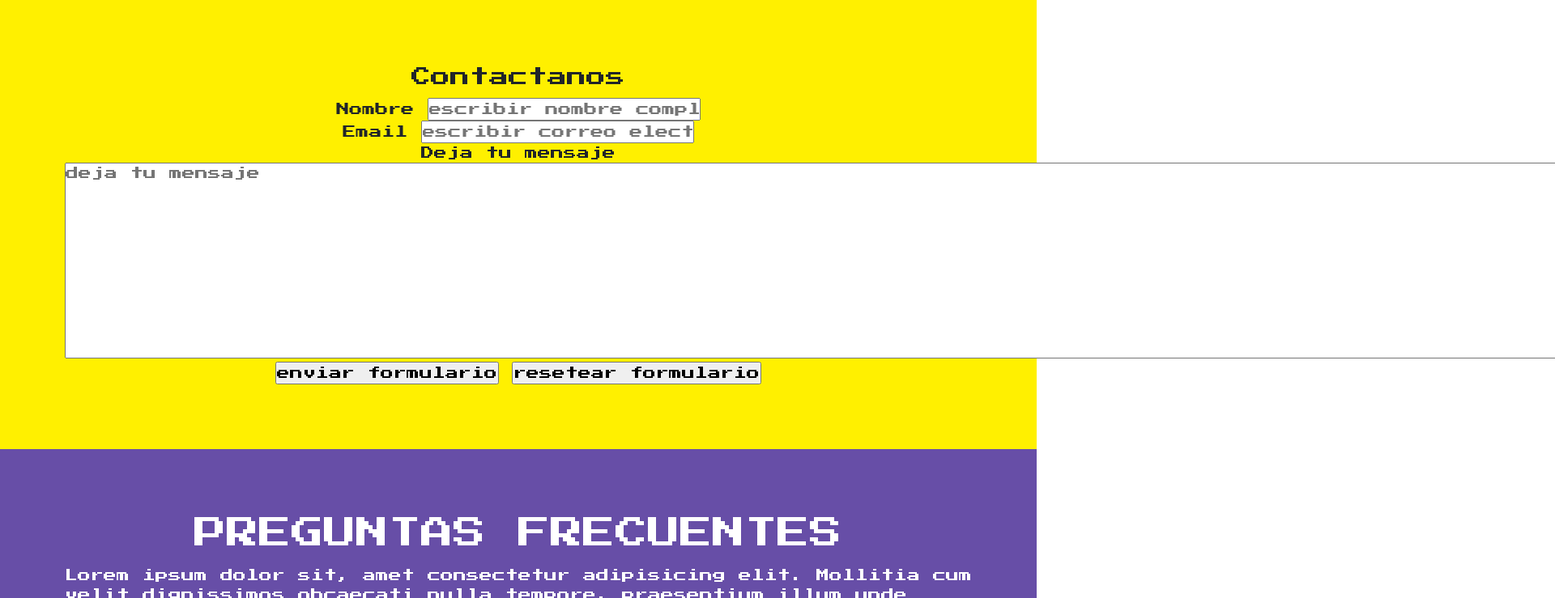
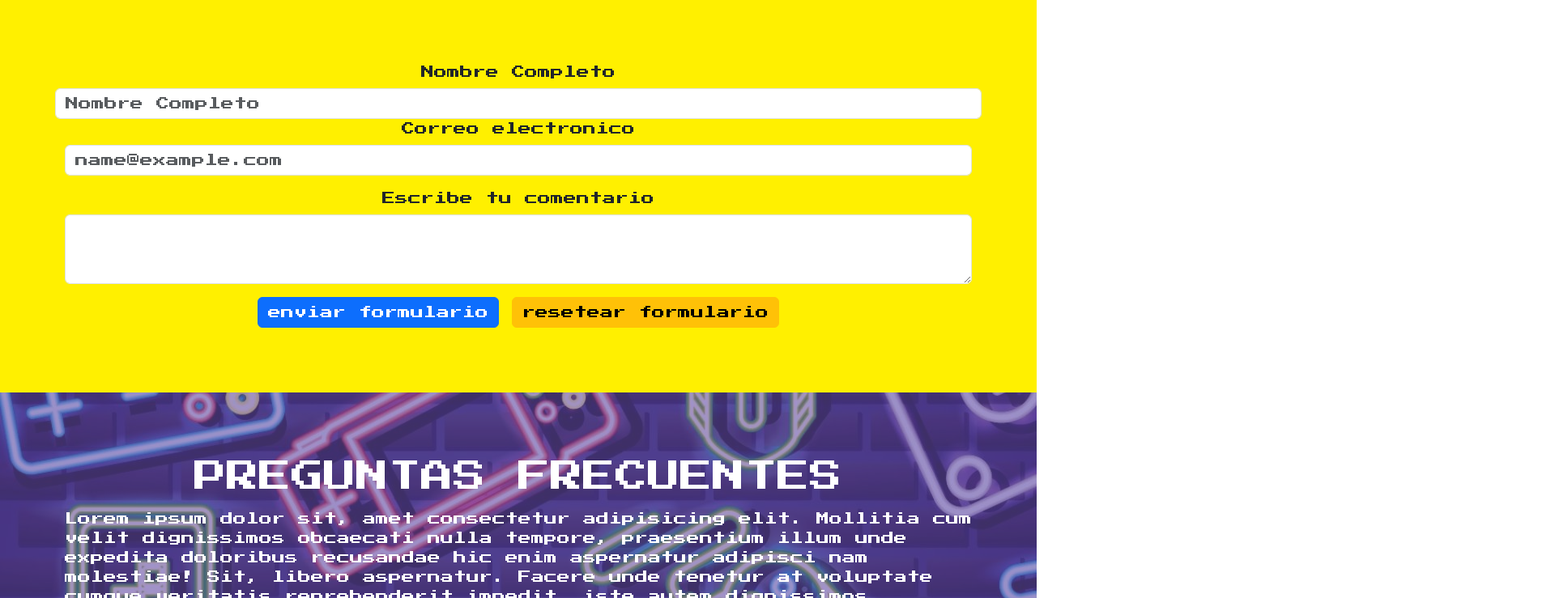
Before and after one commit to Lagzkun/PF-Garcia, a plain HTML site: page pages/contacto.html in a window 1280 px wide. Shown: the part 361-1100 px from the top of the page at 81% size, 1920 px wide, since content can reach past the window. Drawn offline with nearby package versions, Linux system fonts and the light colour scheme.

Commit message:
se agrego imagen de fondo para el sitio web

```diff
--- a/css/style.css
+++ b/css/style.css
@@ -5,6 +5,10 @@
     margin: 0;
     font-family: 'Alfa Slab One', cursive;
     font-family: 'Press Start 2P', cursive;
+}
+
+body {
+    background: linear-gradient(#674ea700, #b2a60200), url(../assets/game-wallpaper.jpg);
 }
 
 /* Sección Header */
@@ -38,7 +42,7 @@
 
 /* Sección Main */
 main {
-    background-color: #674ea7;
+    background-color: #674ea79b;
 }
 
 .hero {
@@ -146,10 +150,6 @@ main {
 }
 
 /* ---------- Pagina de Producto ---------*/
-.products {
-    padding: 5rem;
-}
-
 .products-title {
     padding: 5rem;
     color: #fff;
@@ -161,7 +161,7 @@ main {
 }
 
 .products-section {
-    background-color: #fff000;
+    background-color: #ffee00;
 }
 
 .products-section__list {
--- a/pages/contacto.html
+++ b/pages/contacto.html
@@ -11,27 +11,6 @@
     <title>Contacto</title>
 </head>
 <body>
-    <!-- <header class="menu">
-        <nav class="menu__nav">
-            <div class="menu__nav-icon">
-                <img src="../assets/alien-icon.png" alt="icono de la tienda">
-                <Span>GameMax Store</Span>
-            </div>
-            <div class="menu__nav-list">
-                <ul>
-                    <li>
-                        <a href="../index.html">Inicio</a>
-                    </li>
-                    <li>
-                        <a href="./productos.html">Productos</a>
-                    </li>
-                    <li>
-                        <a href="./contacto.html">Contacto</a>
-                    </li>
-                </ul>
-            </div>
-        </nav>
-    </header> -->
     <header class="menu">
         <nav class="navbar navbar-expand-lg">
             <div class="container-fluid">
@@ -55,7 +34,7 @@
             <h1>FORMULARIO DE CONTACTO</h1>
         </div>
         <div class="form-section">
-            <form action="">
+            <!-- <form action="">
                 <fieldset>
                     <legend>Contactanos</legend>
                     <div>
@@ -72,6 +51,24 @@
                     </div>
                     <input type="submit" value="enviar formulario">
                     <input type="reset" value="resetear formulario">
+                </fieldset>
+            </form> -->
+            <form action="">
+                <fieldset>
+                    <div class="row">
+                        <label for="name" class="form-label">Nombre Completo</label>
+                        <input type="text" class="form-control" placeholder="Nombre Completo" aria-label="Nombre Completo">
+                    </div>
+                    <div class="mb-3">
+                        <label for="exampleFormControlInput1" class="form-label">Correo electronico</label>
+                        <input type="email" class="form-control" id="exampleFormControlInput1" placeholder="name@example.com">
+                    </div>
+                    <div class="mb-3">
+                        <label for="exampleFormControlTextarea1" class="form-label">Escribe tu comentario</label>
+                        <textarea class="form-control" id="exampleFormControlTextarea1" rows="3"></textarea>
+                    </div>
+                    <button type="submit" class="btn btn-primary" value="enviar formulario">enviar formulario</button>
+                    <button type="reset" class="btn btn-warning" value="resetear formulario">resetear formulario</button>
                 </fieldset>
             </form>
         </div>
```
Also changed, not shown: pages/productos.html (+1 -1 lines), assets/game-wallpaper.jpg (added). Lines whose indentation alone changed are shown as unchanged.
